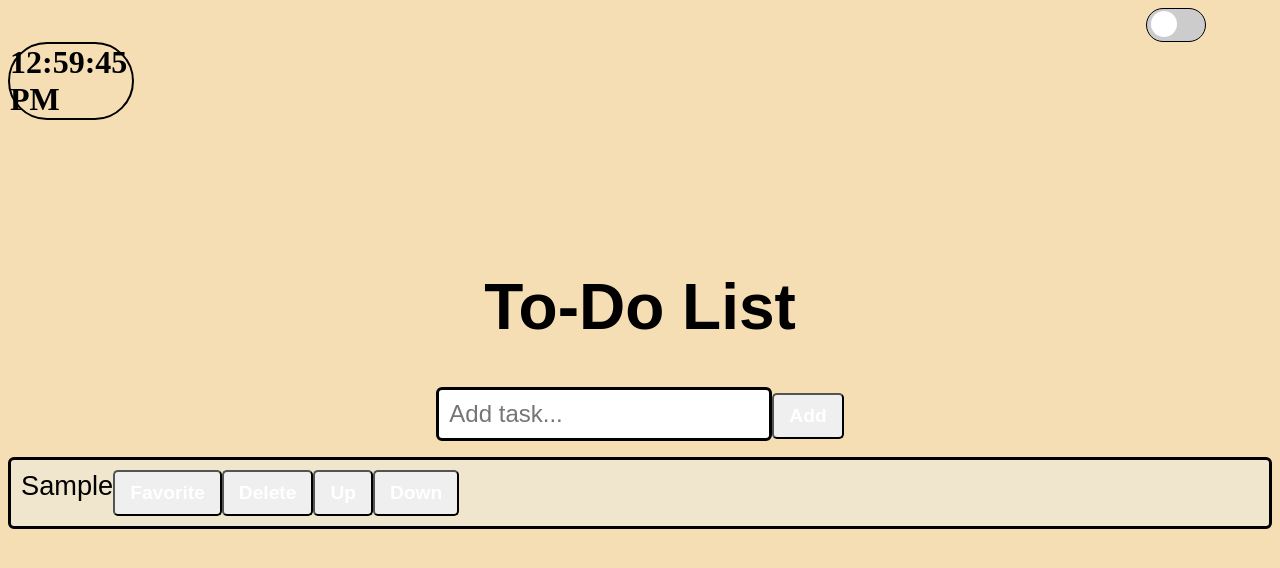
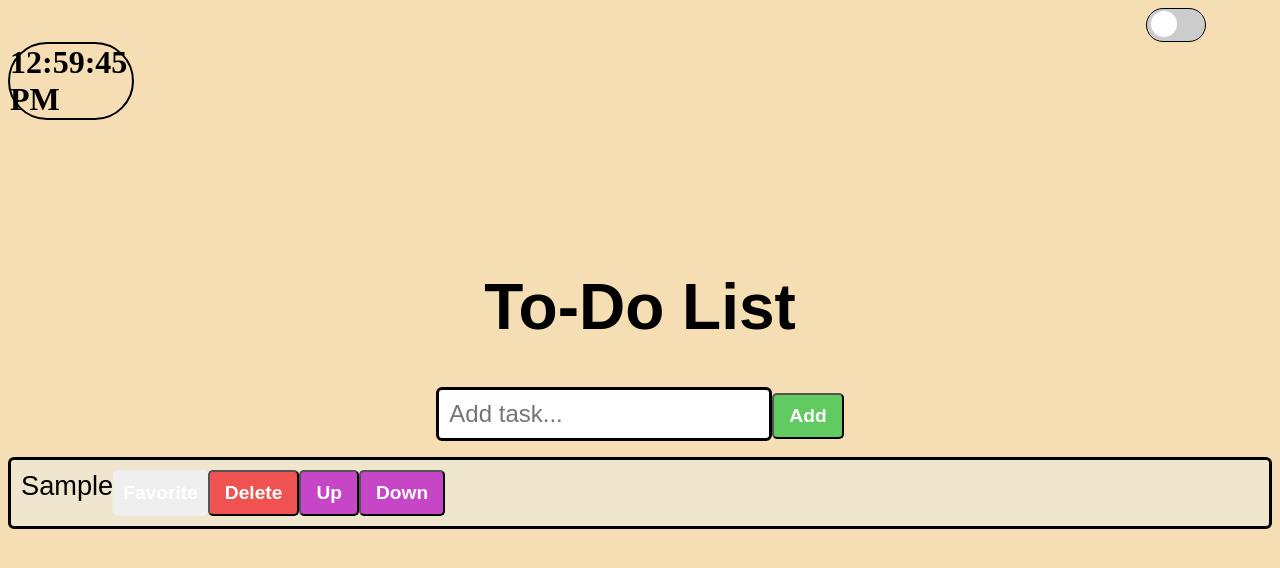
Before and after one commit to kapzel/to-do-app, a React (Vite) app in the folder to-do-app/: page / in a window 1280 px wide. Both pictures are taken after typing "Sample" into the empty fields and a click on the button "Add". Shown: the top 568 px of the page. Built offline with nearby package versions, Linux system fonts and the light colour scheme.

Commit message:
styles added

```diff
--- a/to-do-app/src/components/input.tsx
+++ b/to-do-app/src/components/input.tsx
@@ -27,23 +27,33 @@ function Input() {
           value={newTask}
           onChange={handleChange}
         />
-        <button onClick={handleAdd}>Add</button>
+        <button className="addButton" onClick={handleAdd}>
+          Add
+        </button>
       </div>
 
       <ol>
         {tasks.map((task, index) => (
           <li key={index}>
-            <span>{task.text}</span>
+            <span className="text">{task.text}</span>
 
-            <button onClick={() => toggleFavorite(index)}>
+            <button className="favButton" onClick={() => toggleFavorite(index)}>
               {task.isFavorite ? "Unfavorite" : "Favorite"}
             </button>
 
             {!task.isFavorite && (
               <>
-                <button onClick={() => delTask(index)}>Delete</button>
-                <button onClick={() => moveUp(index)}>Up</button>
-                <button onClick={() => moveDown(index)}>Down</button>
+                <button className="delButton" onClick={() => delTask(index)}>
+                  Delete
+                </button>
+
+                <button className="moveButton" onClick={() => moveUp(index)}>
+                  Up
+                </button>
+
+                <button className="moveButton" onClick={() => moveDown(index)}>
+                  Down
+                </button>
               </>
             )}
           </li>
```
